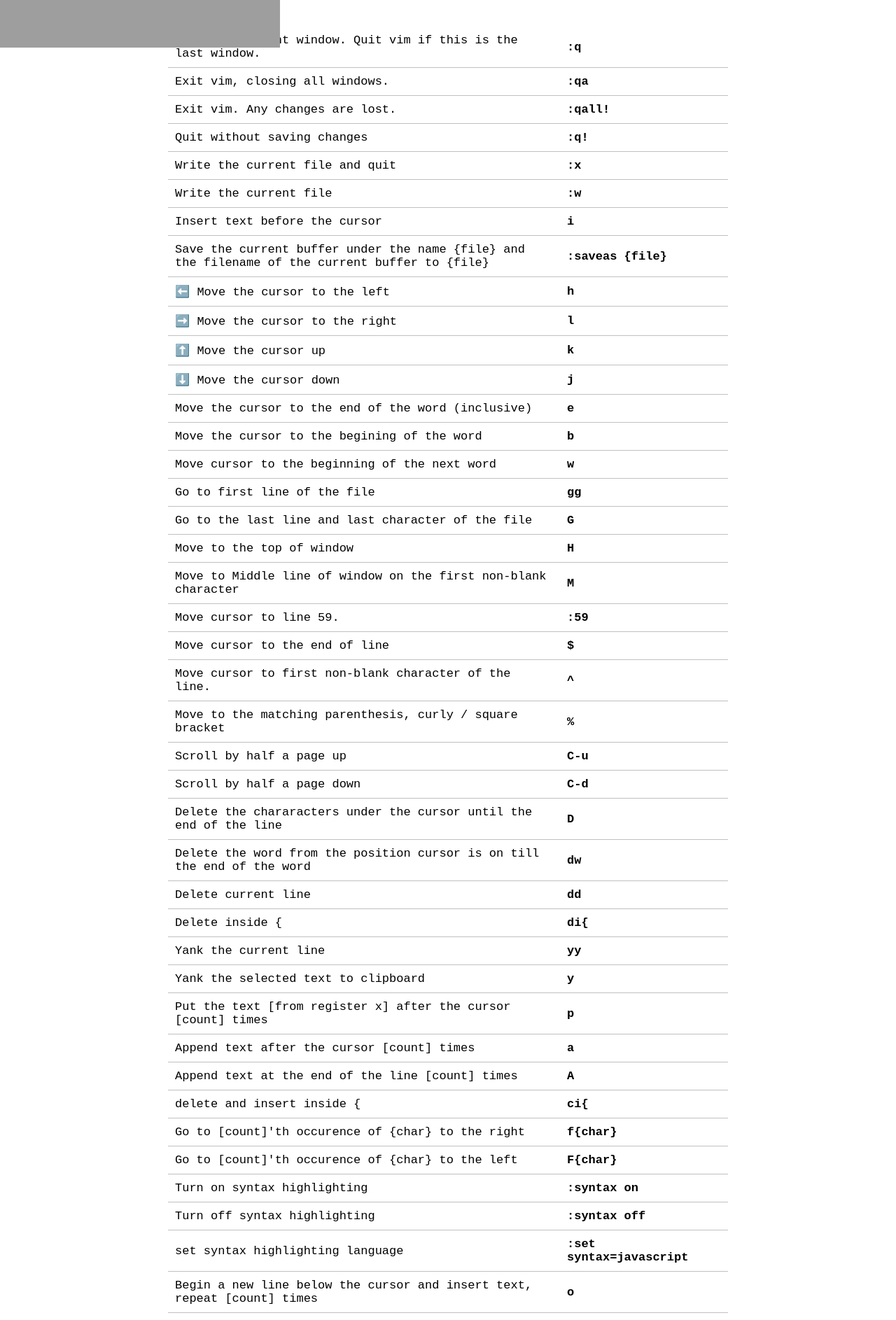
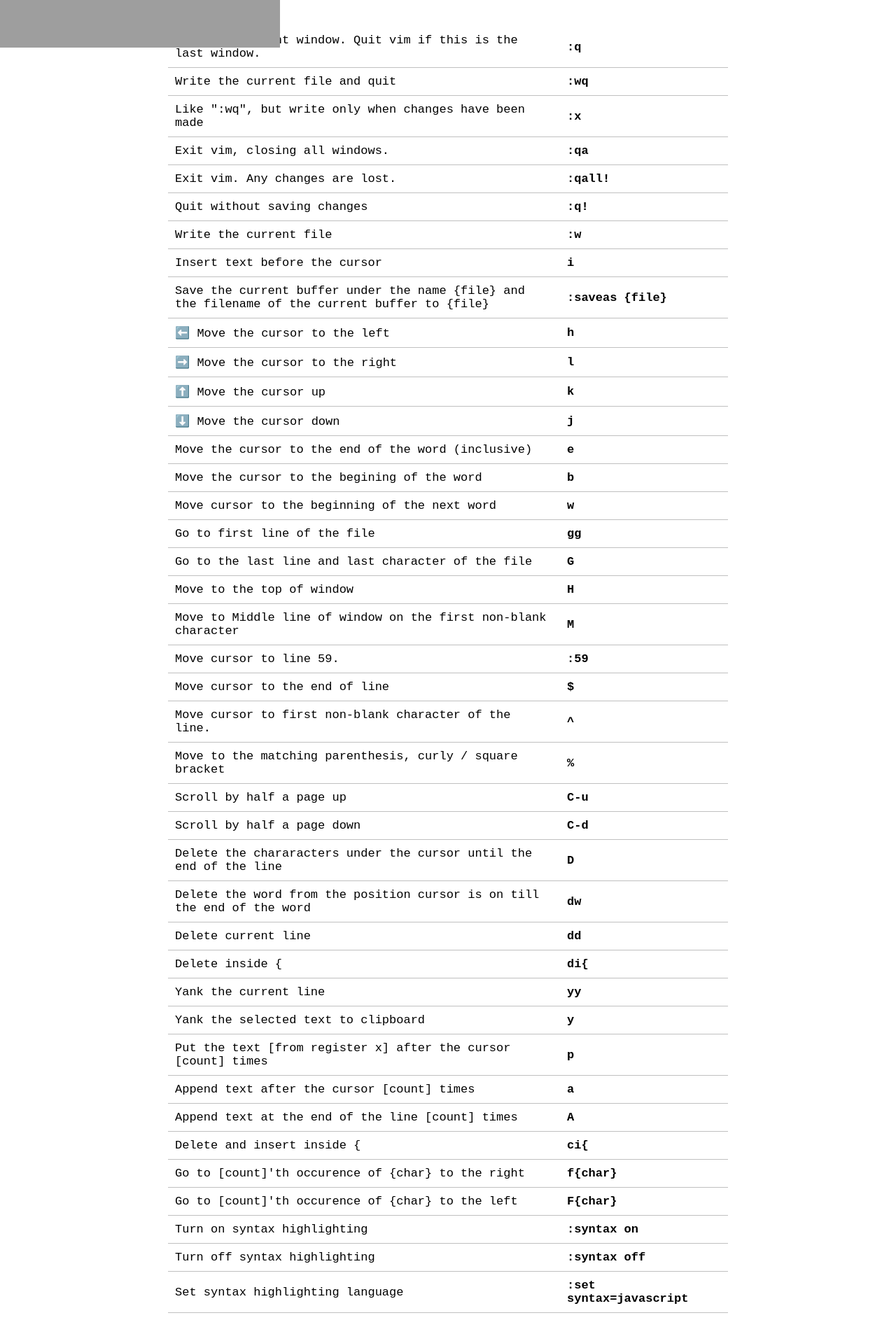
Before and after one commit to yann-yinn/vim-interactive-cheat-sheet, a React (Create React App) app: page / in a window 1280 px wide. Shown: the part 232-2118 px from the top of the page at 70% size. Built offline with nearby package versions, Linux system fonts and the light colour scheme; grey boxes are pictures that could not be loaded.

Commit message:
add wq command, fix cases at the begin of labels

```diff
--- a/src/commands.js
+++ b/src/commands.js
@@ -2,6 +2,16 @@ export default [
   {
     label: "Quit the current window. Quit vim if this is the last window.",
     command: ":q",
+    keywords: "quit qut qti qt qti close clse window wndow"
+  },
+  {
+    label: "Write the current file and quit",
+    command: ":wq",
+    keywords: "quit qut qti qt qti close clse window wndow"
+  },
+  {
+    label: 'Like ":wq", but write only when changes have been made',
+    command: ":x",
     keywords: "quit qut qti qt qti close clse window wndow"
   },
   {
@@ -20,14 +30,9 @@ export default [
     keywords: "escape exit ext close quit qut quti qt qti"
   },
   {
-    label: "Write the current file and quit",
-    command: ":x",
-    keywords: "quit save sve exit write wrte ext qut qti qt qti"
-  },
-  {
     label: "Write the current file",
     command: ":w",
-    keywords: "save write saving sve"
+    keywords: "save write saving sve wrte"
   },
   {
     label: "Insert text before the cursor",
@@ -177,7 +182,7 @@ export default [
     command: "A"
   },
   {
-    label: "delete and insert inside {",
+    label: "Delete and insert inside {",
     command: "ci{",
     keywords: "delete dlete delte inster insert"
   },
@@ -202,7 +207,7 @@ export default [
     command: ":syntax off"
   },
   {
-    label: "set syntax highlighting language",
+    label: "Set syntax highlighting language",
     keywords: "syntax color sntax clor highlighting language",
     command: ":set syntax=javascript"
   },
```
